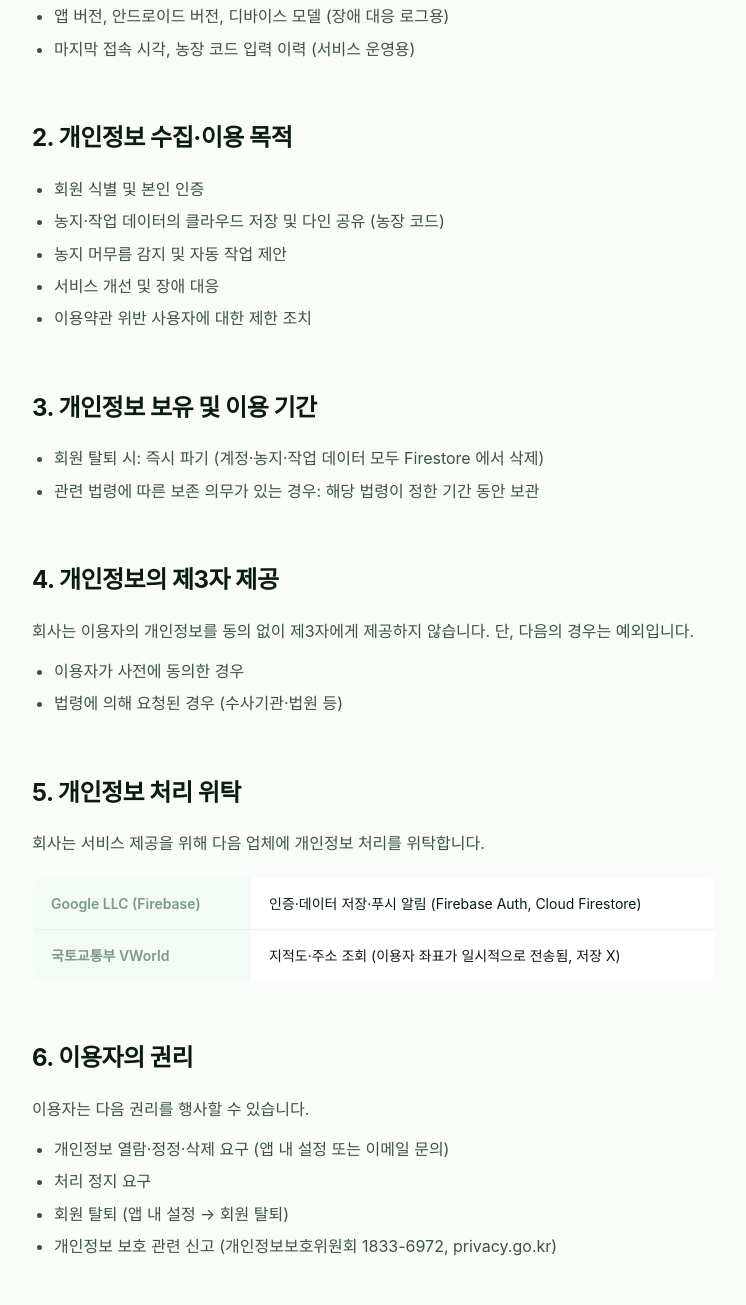
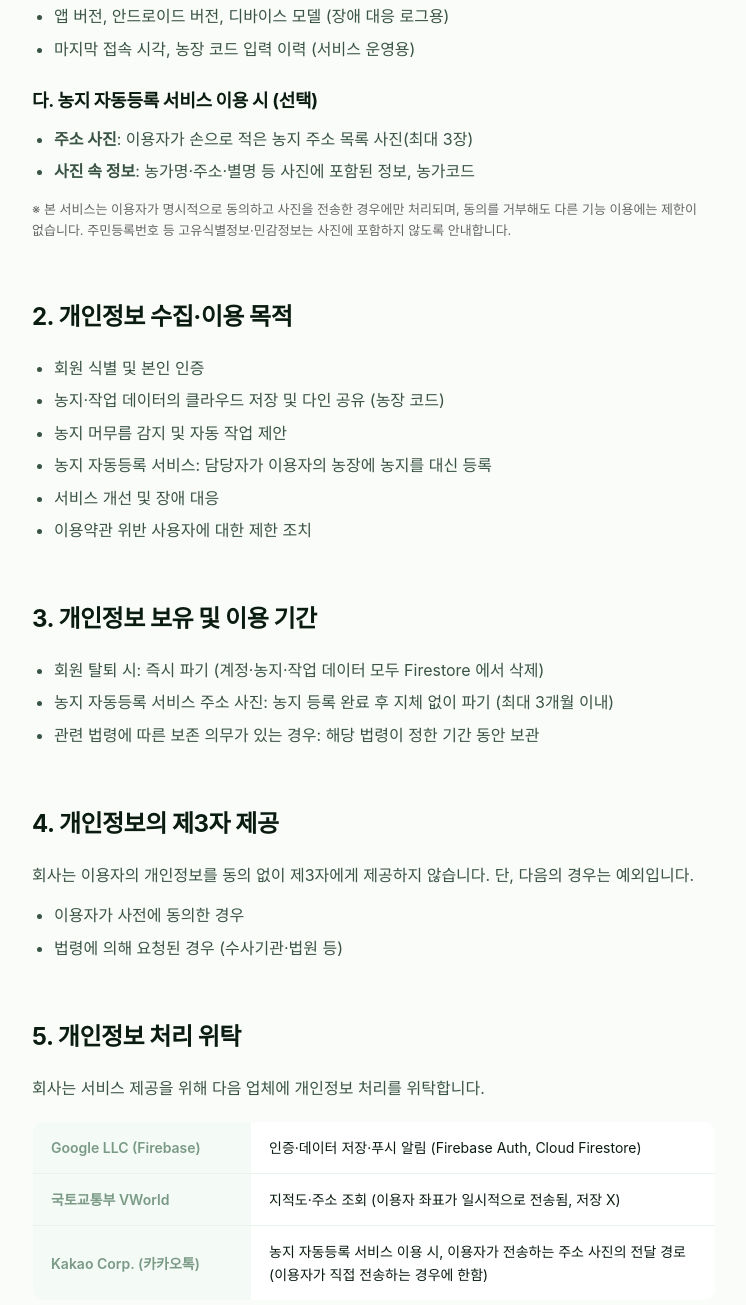
Before and after one commit to Eunbangwool/farm-work-manager-public, a plain HTML site: page docs/privacy.html in a window 1280 px wide. Shown: the part 615-1920 px from the top of the page, without its empty margins (266-1012 px from the left). Drawn offline with Linux system fonts and the light colour scheme; a web font is replaced by a local one.

Commit message:
docs(privacy): 농지 자동등록 서비스 처리방침 보강 (수집항목·보유기간·카카오 위탁)

```diff
--- a/docs/privacy.html
+++ b/docs/privacy.html
@@ -52,11 +52,23 @@
     <li>마지막 접속 시각, 농장 코드 입력 이력 (서비스 운영용)</li>
   </ul>
 
+  <h3>다. 농지 자동등록 서비스 이용 시 (선택)</h3>
+  <ul>
+    <li><strong>주소 사진</strong>: 이용자가 손으로 적은 농지 주소 목록 사진(최대 3장)</li>
+    <li><strong>사진 속 정보</strong>: 농가명·주소·별명 등 사진에 포함된 정보, 농가코드</li>
+  </ul>
+  <p style="font-size:13px;color:#666">
+    ※ 본 서비스는 이용자가 명시적으로 동의하고 사진을 전송한 경우에만 처리되며,
+    동의를 거부해도 다른 기능 이용에는 제한이 없습니다.
+    주민등록번호 등 고유식별정보·민감정보는 사진에 포함하지 않도록 안내합니다.
+  </p>
+
   <h2>2. 개인정보 수집·이용 목적</h2>
   <ul>
     <li>회원 식별 및 본인 인증</li>
     <li>농지·작업 데이터의 클라우드 저장 및 다인 공유 (농장 코드)</li>
     <li>농지 머무름 감지 및 자동 작업 제안</li>
+    <li>농지 자동등록 서비스: 담당자가 이용자의 농장에 농지를 대신 등록</li>
     <li>서비스 개선 및 장애 대응</li>
     <li>이용약관 위반 사용자에 대한 제한 조치</li>
   </ul>
@@ -64,6 +76,7 @@
   <h2>3. 개인정보 보유 및 이용 기간</h2>
   <ul>
     <li>회원 탈퇴 시: 즉시 파기 (계정·농지·작업 데이터 모두 Firestore 에서 삭제)</li>
+    <li>농지 자동등록 서비스 주소 사진: 농지 등록 완료 후 지체 없이 파기 (최대 3개월 이내)</li>
     <li>관련 법령에 따른 보존 의무가 있는 경우: 해당 법령이 정한 기간 동안 보관</li>
   </ul>
 
@@ -87,6 +100,10 @@
     <tr>
       <th>국토교통부 VWorld</th>
       <td>지적도·주소 조회 (이용자 좌표가 일시적으로 전송됨, 저장 X)</td>
+    </tr>
+    <tr>
+      <th>Kakao Corp. (카카오톡)</th>
+      <td>농지 자동등록 서비스 이용 시, 이용자가 전송하는 주소 사진의 전달 경로 (이용자가 직접 전송하는 경우에 한함)</td>
     </tr>
   </table>
 
```
